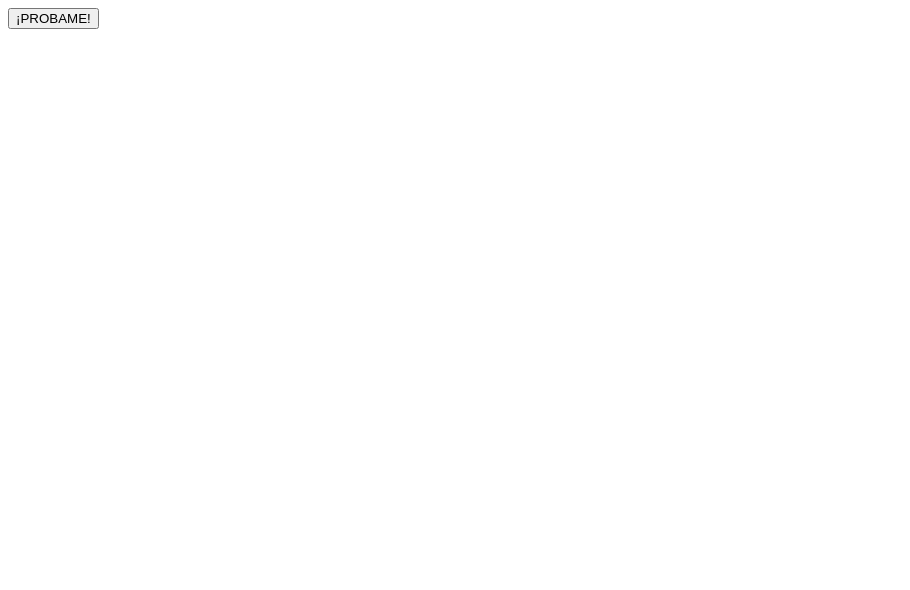
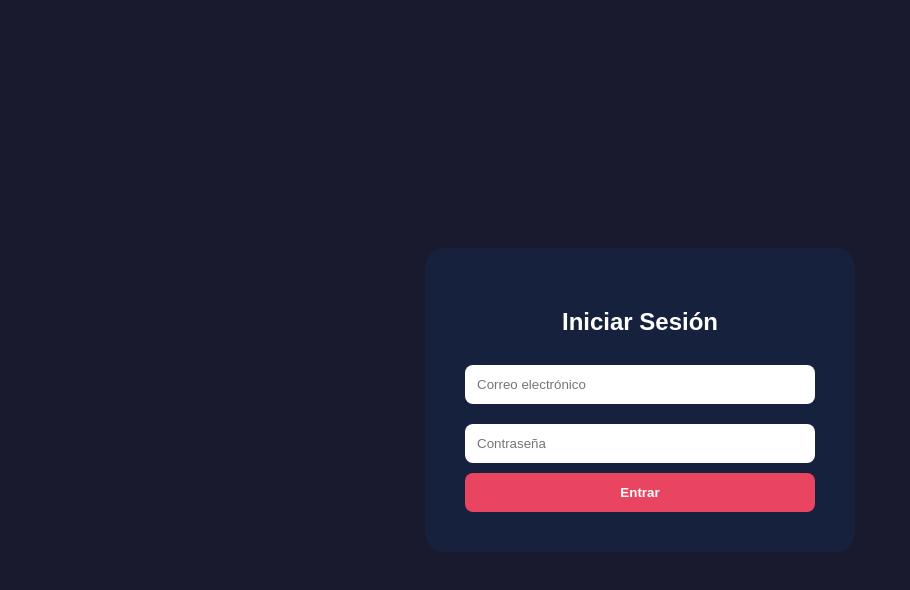
Before and after one commit to javguar02-oss/mi-hub-web, a website: page index.html in a window 1280 px wide. Shown: the whole page, without its empty margins (0-910 px from the left). Drawn offline with Linux system fonts and the light colour scheme.

Commit message:
Login restaurado y funcional

```diff
--- a/index.html
+++ b/index.html
@@ -1,12 +1,48 @@
 <!DOCTYPE html>
-<html>
+<html lang="es">
+<head>
+    <meta charset="UTF-8">
+    <title>Login | MiHub Web</title>
+    <style>
+        body { margin: 0; font-family: sans-serif; display: flex; justify-content: center; align-items: center; height: 100vh; background: #1a1a2e; color: white; }
+        .box { background: #16213e; padding: 40px; border-radius: 20px; width: 350px; text-align: center; }
+        input { width: 100%; padding: 12px; margin: 10px 0; border: none; border-radius: 8px; box-sizing: border-box; }
+        button { width: 100%; padding: 12px; background: #e94560; color: white; border: none; border-radius: 8px; cursor: pointer; font-weight: bold; }
+    </style>
+</head>
 <body>
-    <button id="miBoton">¡PROBAME!</button>
+    <div class="box">
+        <h2>Iniciar Sesión</h2>
+        <input type="email" id="email" placeholder="Correo electrónico">
+        <input type="password" id="password" placeholder="Contraseña">
+        <button onclick="intentarLogin()">Entrar</button>
+    </div>
 
     <script>
-        document.getElementById('miBoton').addEventListener('click', function() {
-            alert('¡Hola! El botón funciona perfectamente.');
-        });
+        async function intentarLogin() {
+            const email = document.getElementById('email').value;
+            const password = document.getElementById('password').value;
+
+            try {
+                const res = await fetch('/api/login', {
+                    method: 'POST',
+                    headers: {'Content-Type': 'application/json'},
+                    body: JSON.stringify({ email, password })
+                });
+
+                const data = await res.json();
+
+                if (data.success) {
+                    localStorage.setItem('userEmail', email);
+                    window.location.href = "/dashboard.html";
+                } else {
+                    alert("Error: " + (data.message || "Credenciales incorrectas"));
+                }
+            } catch (error) {
+                alert("Error de conexión con el servidor.");
+                console.error("Error:", error);
+            }
+        }
     </script>
 </body>
 </html>
```
